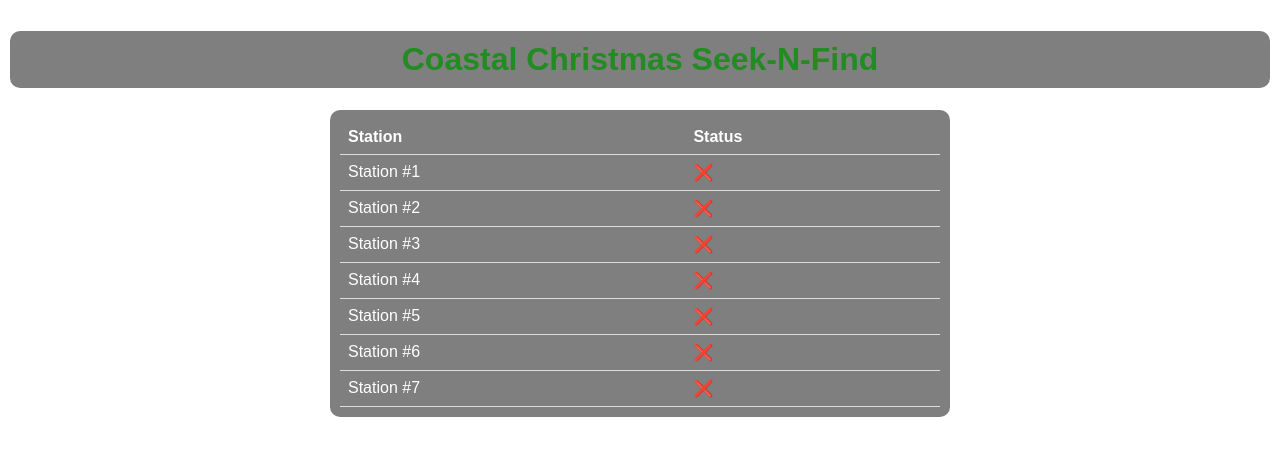
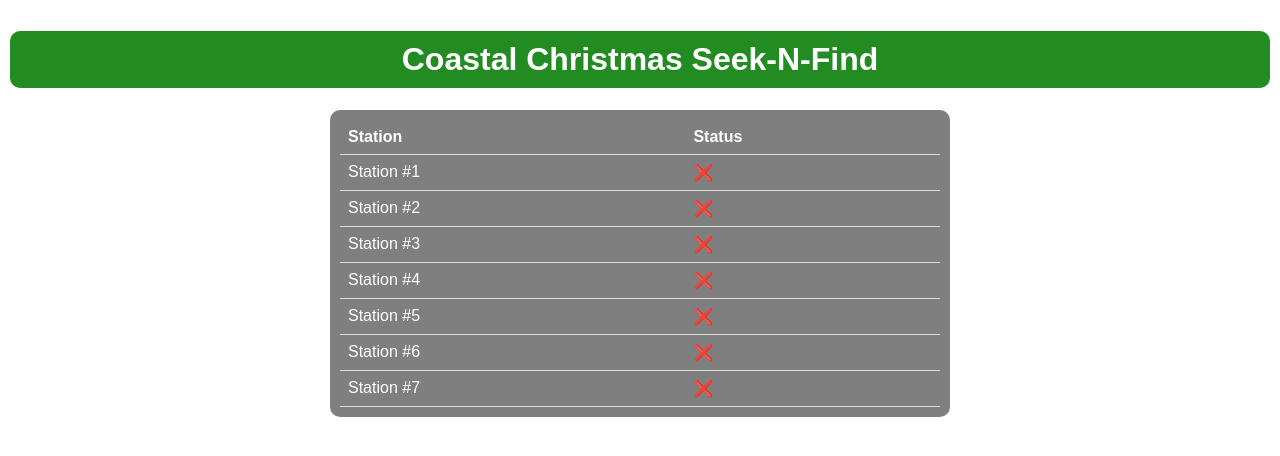
Before and after one commit to cadtoolbox/CoastalChristmas, a plain HTML site: page index.html in a window 1280 px wide. Drawn offline with Linux system fonts and the light colour scheme.

Commit message:
Update index.html

```diff
--- a/index.html
+++ b/index.html
@@ -14,10 +14,10 @@
         }
         h1 {
             text-align: center;
-            background-color: rgba(0, 0, 0, 0.5);
+            background-color: #228B22; /* Christmas green */
             padding: 10px;
             border-radius: 10px;
-            color: #228B22; /* Christmas green (Forest Green) */
+            color: #fff; /* Keep text white */
         }
         .station-list {
             width: 100%;
```
